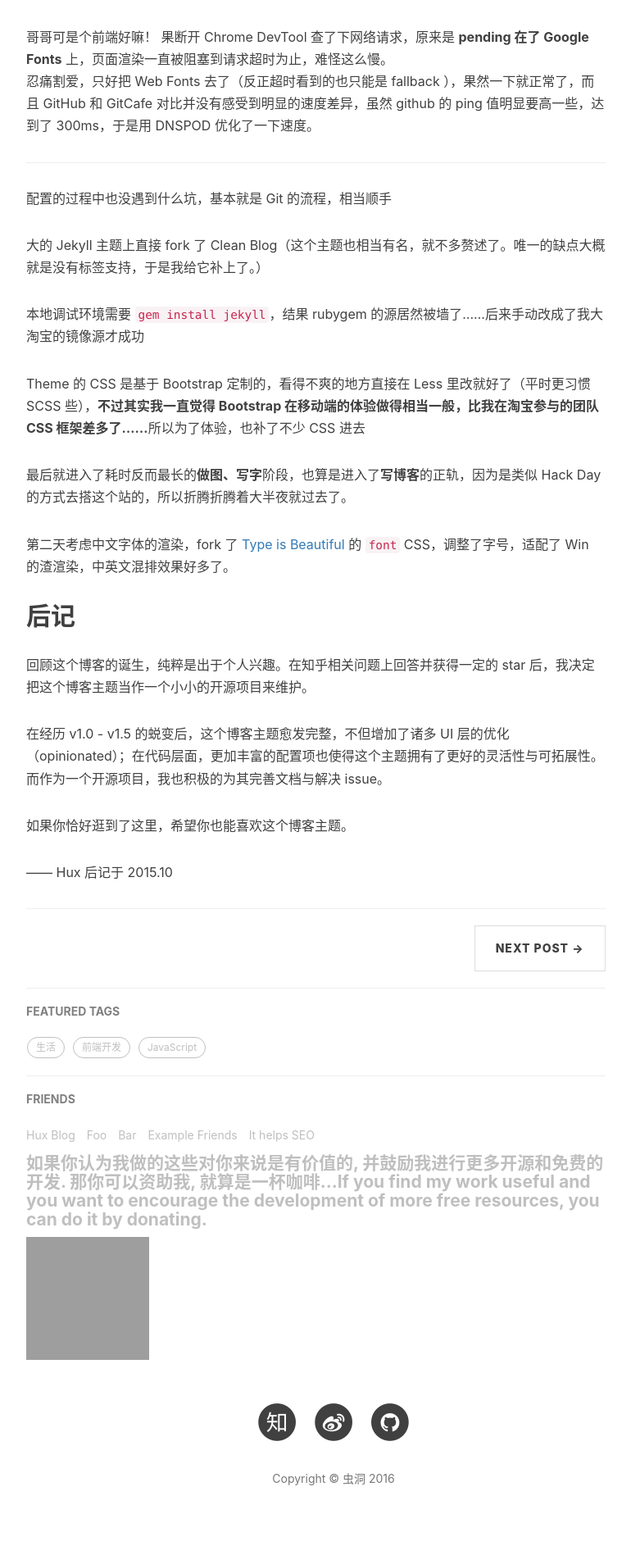
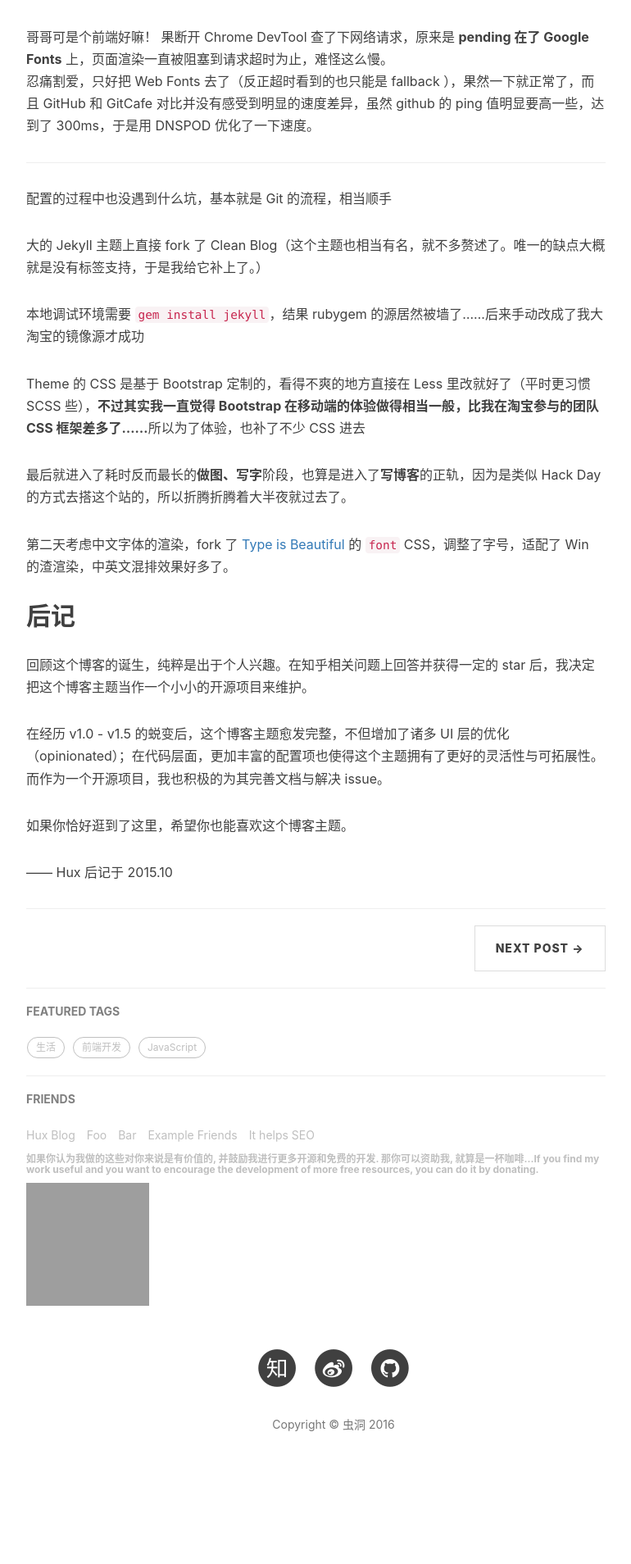
Before and after one commit to wq133/xu-xiang.github.io, a Jekyll site: the page built from _posts/2014-01-29-hello-2015.markdown, in a window 1280 px wide. Shown: the part 1568-3476 px from the top of the page at 82% size, without its empty margins (233-1003 px from the left). Built offline with Jekyll 4.4.1, drawn with Linux system fonts in a browser that asks for light colours; nearby versions of some CDN libraries; comment, search, counter and statistics services are not loaded; after the commit the page ends 3410 px from its top, so only the background shows below that; grey boxes are pictures that could not be loaded.

Commit message:
Initial commit

```diff
--- a/_layouts/post.html
+++ b/_layouts/post.html
@@ -146,7 +146,7 @@ layout: default
                     {% endfor %}
                 </ul>
                 {% endif %}
-                <h4>如果你认为我做的这些对你来说是有价值的, 并鼓励我进行更多开源和免费的开发. 那你可以资助我, 就算是一杯咖啡...If you find my work useful and you want to encourage the development of more free resources, you can do it by donating.</h4>
+                <h6>如果你认为我做的这些对你来说是有价值的, 并鼓励我进行更多开源和免费的开发. 那你可以资助我, 就算是一杯咖啡...If you find my work useful and you want to encourage the development of more free resources, you can do it by donating.</h6>
                 <img src="{{ site.aliurl }}/{% if page.alipay-img %}{{ page.alipay-img }}{% else %}{{ site.alipay-img }}{% endif %}" width="150" height="150">
             </div>
         </div>
```
